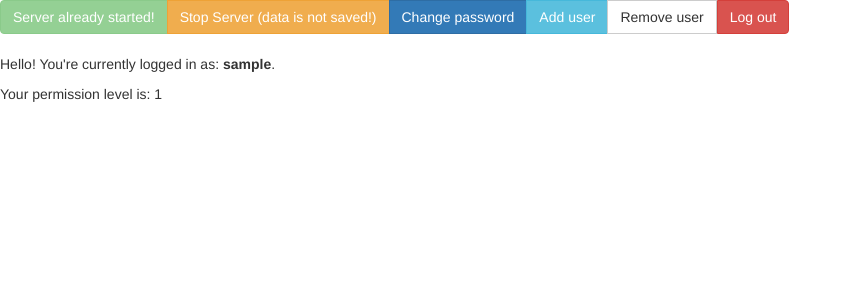
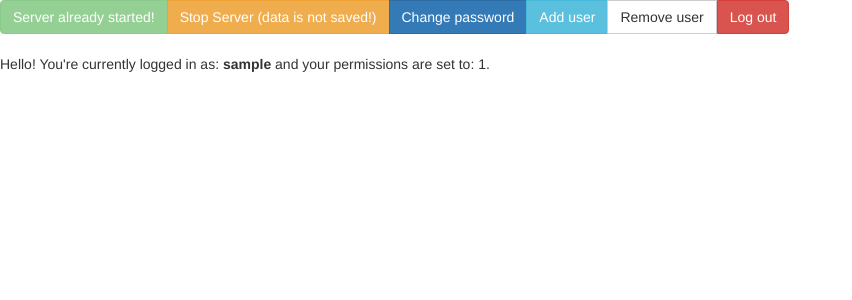
Before and after one commit to oldTestAccount/FlamesCP, a PHP site: page /controls.php in a window 1280 px wide. Shown: the top 300 px of the page, without its empty margins (0-852 px from the left). Run offline with PHP 8.4, Linux system fonts and the light colour scheme; the visitor is signed in with stand-in values (Sample User, id 1).

Commit message:
fixed styling

```diff
--- a/controls.php
+++ b/controls.php
@@ -21,7 +21,7 @@ if (strpos($status,$stringfound) !== false) {
 </base>
 </div>
 <br> </br>
-<p>Hello! You're currently logged in as: <b><?php echo $_SESSION['logged_in_as']; ?></b>.</p>
+<p>Hello! You're currently logged in as: <b><?php echo $_SESSION['logged_in_as']; ?></b>, and your permissions are set to: <?php echo $_SESSION['rank']; ?>.</p>
 <?php } else { ?>
 <div class="btn-group">
 <a href="startserver.php" disabled="disabled" target="_blank" class="btn btn-success">Server already started!</a>
@@ -34,8 +34,7 @@ if (strpos($status,$stringfound) !== false) {
 </base>
 </div>
 <br> </br>
-<p>Hello! You're currently logged in as: <b><?php echo $_SESSION['logged_in_as']; ?></b>.</p>
-<p>Your permission level is: <?php echo $_SESSION['rank']; ?></p>
+<p>Hello! You're currently logged in as: <b><?php echo $_SESSION['logged_in_as']; ?></b> and your permissions are set to: <?php echo $_SESSION['rank']; ?>.</p>
 <?php } ?>
 
 </div>
--- a/dashboard.php
+++ b/dashboard.php
@@ -70,12 +70,14 @@ $("#div1").load("controls.php");
 
    </script>
 
-<div style="border-radius: 1px; width: 100%; overflow: hidden;">
+<div style="border-radius: 1px; width: 100%; height: 26px;">
 <div id="div1">
 <!--<iframe id="frame2" src="controls.php" scrolling="no" height="94px" width="100%" frameBorder="no"></iframe>-->
 </div>
 </div>
 <br> </br>
+<h3>Console</h3>
+<hr>
 <?php
 if($_SESSION['rank'] == "mod"){
 echo '<div class="alert alert-danger">Stopping the server is disallowed as a moderator.</div>';
@@ -90,6 +92,7 @@ $output=shell_exec('sudo /bin/sendcmd "'.$cmd.'"');
 }
 }
 ?>
+
 <form method="GET" id="cmd-form" action="dashboard.php">
 <div class="input-group">
 <input type="text" class="form-control" name="cmd" id="cmd" placeholder="Run a console command - example: say Hello!" />
```
